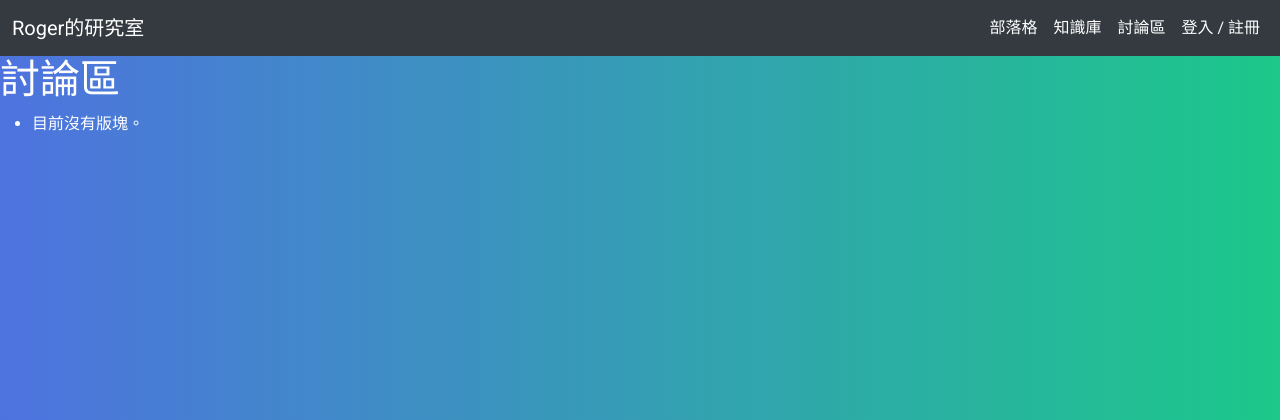
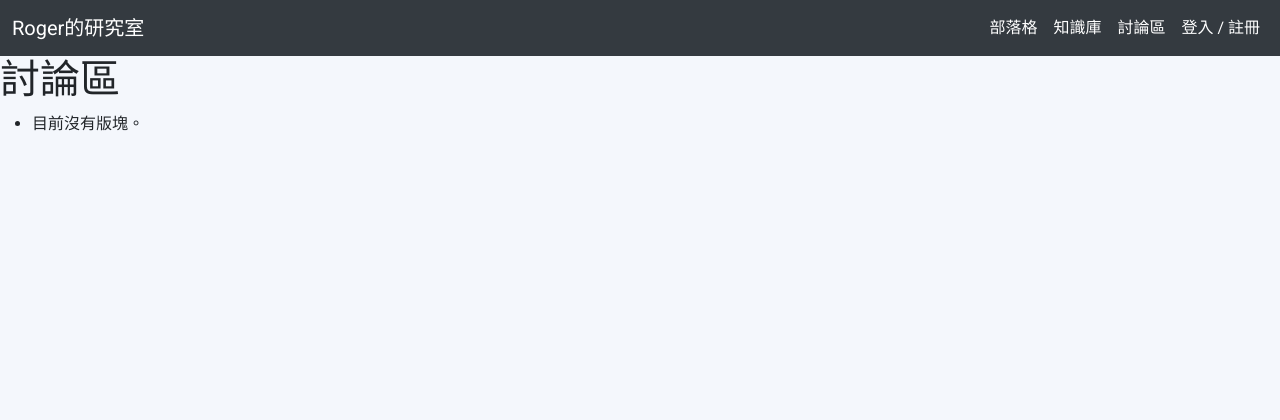
Before and after one commit to wu840407/RogerWu_WebSite, a Django app: template forum/templates/forum/index.html in a window 1280 px wide. Shown: the top 420 px of the page. Run offline with Django 3.2, Linux system fonts and the light colour scheme; the template is opened without the code that fills it, so the values that code supplies are empty.

```diff
--- a/templates/base.html
+++ b/templates/base.html
@@ -13,12 +13,10 @@
   <style>
     /* 預設字體與背景 */
     body {
-    font-family: 'Roboto', sans-serif;
-    margin: 0;
-    padding: 0;
-    /* 整個頁面都用漸變 */
-    background: linear-gradient(to right, #4e73df, #1cc88a);
-    color: #fff;
+      font-family: 'Roboto', sans-serif;
+      margin: 0;
+      padding: 0;
+      background-color: #f4f7fc; /* 淺灰底色，可依需求調整 */
     }
 
     /* 導覽列設計 */
```
